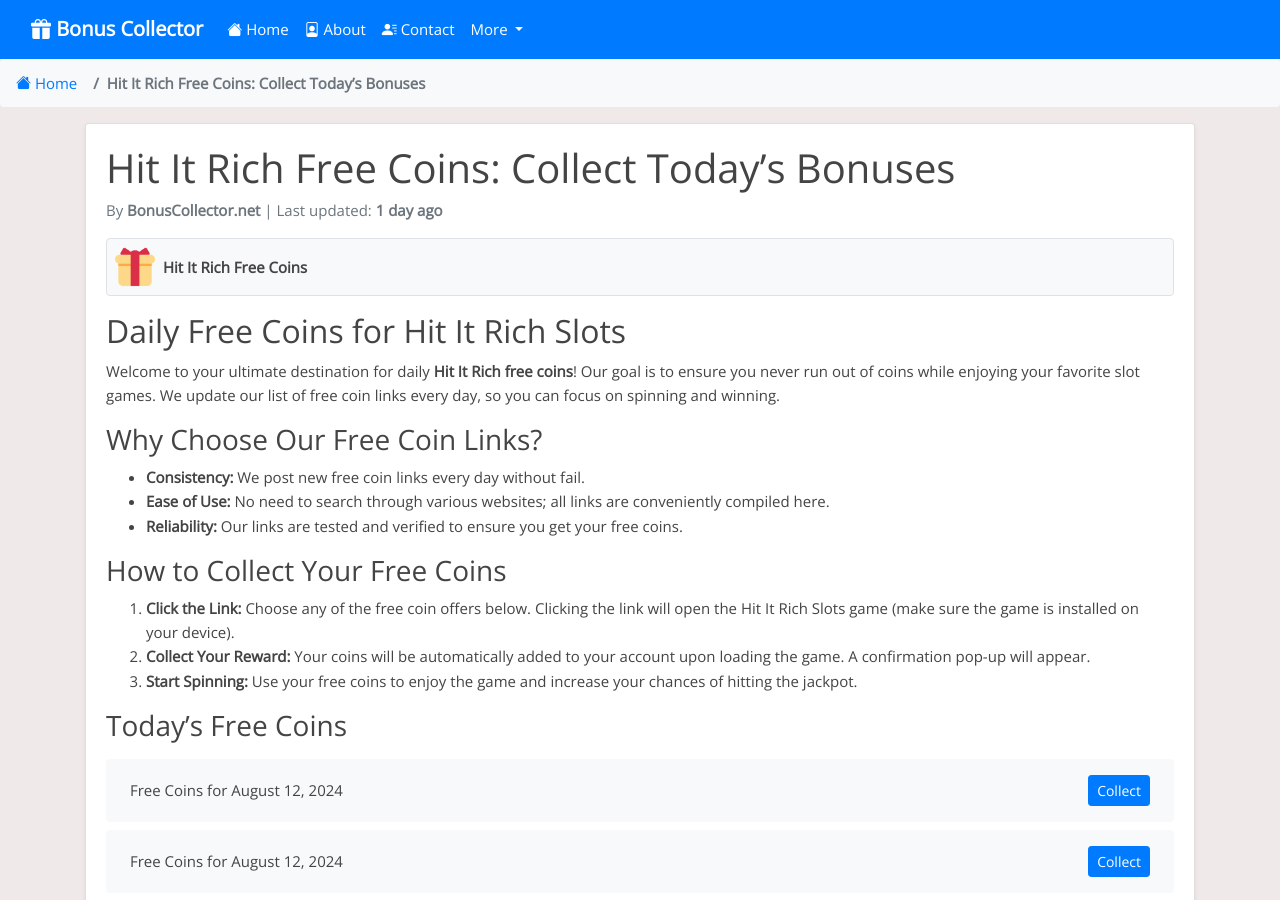
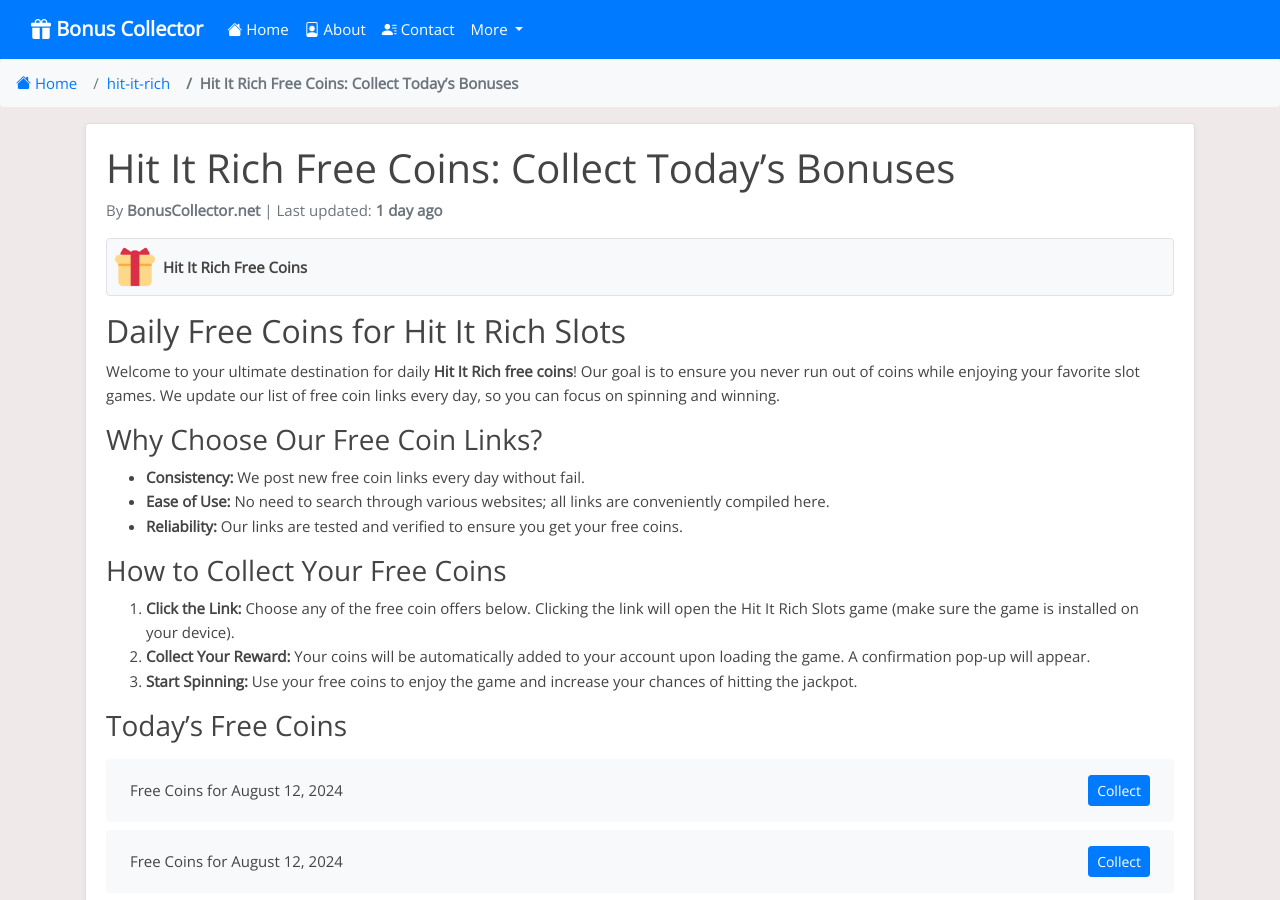
Before and after one commit to Prollad99/bs-net, a Jekyll site: the page built from _posts/2024-06-29-hit-it-rich.md, in a window 1280 px wide and 900 px high. Built offline with Jekyll 4.4.1, drawn with Linux system fonts in a browser that asks for light colours; nearby versions of some CDN libraries; comment, search, counter and statistics services are not loaded.

Commit message:
Update 2024-06-29-hit-it-rich.md

```diff
--- a/_posts/2024-06-29-hit-it-rich.md
+++ b/_posts/2024-06-29-hit-it-rich.md
@@ -7,6 +7,7 @@
 description: "Get your daily Hit It Rich free coins here! Updated daily to ensure you have enough coins to keep spinning and winning."
 lang: en
 permalink: /hit-it-rich-free-coins/
+category: hit-it-rich
 image: /assets/images/hit-it-rich.jpeg
 include_file: hit-it-rich.html
 manifest: /manifests/hit-it-rich.json
```
